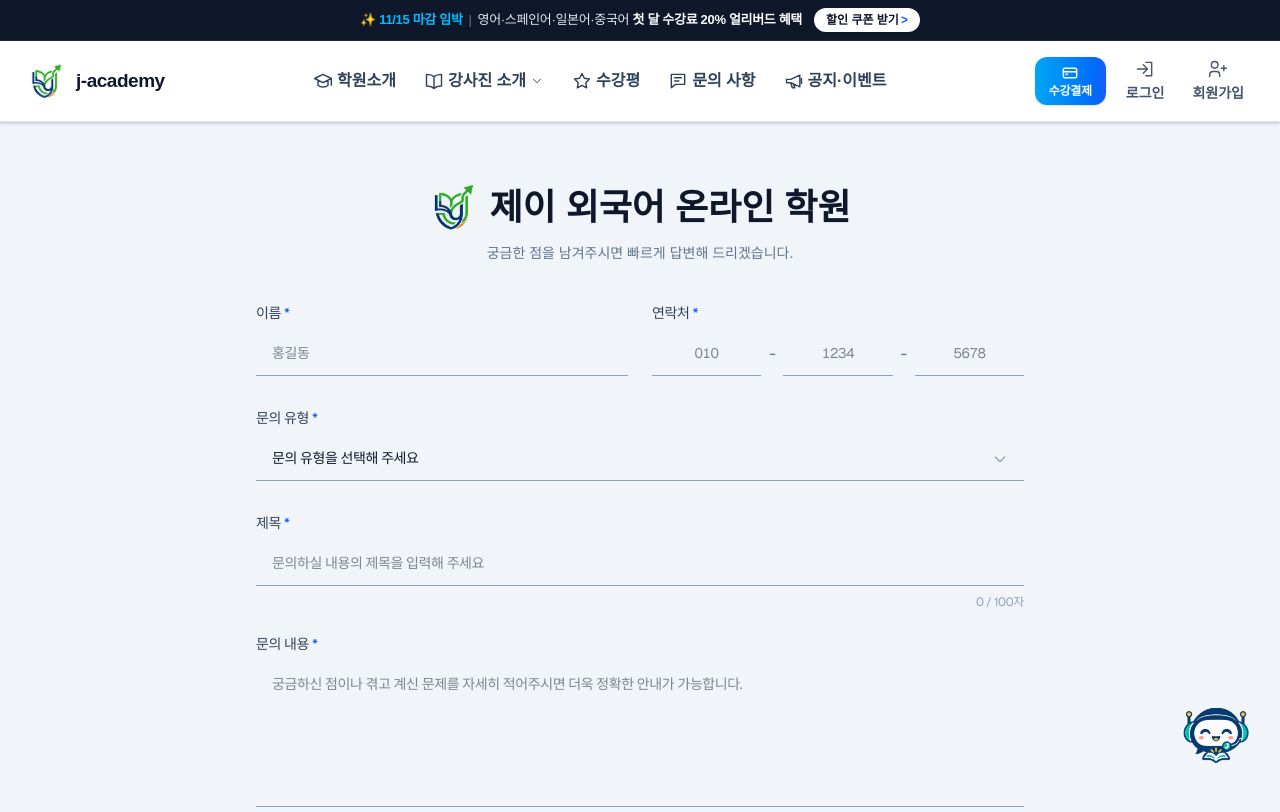
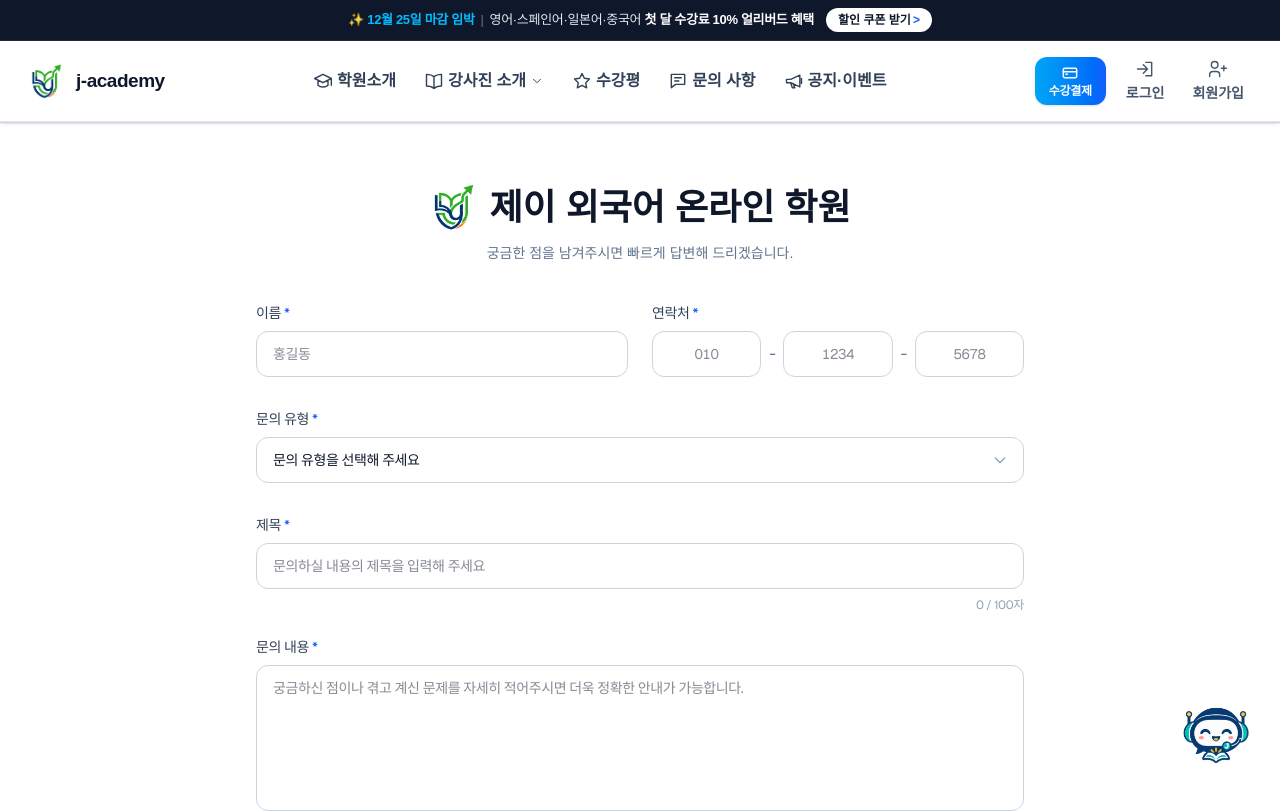
Before and after one commit to jeongjiyun777-ui/j-academy, a Next.js app in the folder frontend/: page /inquiries in a window 1280 px wide. Shown: the top 812 px of the page. Built offline with nearby package versions, Linux system fonts and the light colour scheme.

Commit message:
상단 할인 배너 문구와 문의폼 디자인 수정

```diff
--- a/frontend/app/(components)/header/Header.tsx
+++ b/frontend/app/(components)/header/Header.tsx
@@ -268,11 +268,11 @@ export default function Header() {
       <div className="w-full border-b border-slate-800 bg-slate-900 px-4 py-2 text-white">
         <div className="mx-auto flex max-w-7xl flex-wrap items-center justify-center gap-x-3 gap-y-1.5 text-xs sm:text-[13px]">
           <p className="flex flex-wrap items-center justify-center gap-x-1.5 gap-y-0.5 text-center tracking-tight text-slate-200">
-            <span className="font-bold text-sky-400">✨ 11/15 마감 임박</span>
+            <span className="font-bold text-sky-400">✨ 12월 25일 마감 임박</span>
             <span aria-hidden="true" className="hidden text-slate-500 sm:inline">|</span>
             <span>
               영어·스페인어·일본어·중국어{" "}
-              <strong className="font-semibold text-white">첫 달 수강료 20% 얼리버드 혜택</strong>
+              <strong className="font-semibold text-white">첫 달 수강료 10% 얼리버드 혜택</strong>
             </span>
           </p>
           <Link
--- a/frontend/app/(components)/inquiries/InquiryForm.tsx
+++ b/frontend/app/(components)/inquiries/InquiryForm.tsx
@@ -135,7 +135,7 @@ export default function InquiryForm({ id, className = "" }: InquiryFormProps) {
             value={name}
             onChange={handleInquiryInputChange}
             placeholder="홍길동"
-            className="border-b border-slate-400 bg-transparent px-4 py-3 text-sm text-slate-900 transition-all focus:border-blue-600 focus:outline-none focus:ring-0"
+            className="rounded-xl border border-slate-300 bg-white px-4 py-3 text-sm text-slate-900 transition-all focus:border-blue-600 focus:outline-none focus:ring-2 focus:ring-blue-600/15"
             required
           />
         </div>
@@ -160,7 +160,7 @@ export default function InquiryForm({ id, className = "" }: InquiryFormProps) {
               pattern="[0-9]{3}"
               value={phoneFirst}
               onChange={(event) => setPhoneFirst(event.target.value)}
-              className="min-w-0 flex-1 border-b border-slate-400 bg-transparent px-2 py-3 text-center text-sm tabular-nums text-slate-900 focus:border-blue-600 focus:outline-none focus:ring-0"
+              className="min-w-0 flex-1 rounded-xl border border-slate-300 bg-white px-2 py-3 text-center text-sm tabular-nums text-slate-900 focus:border-blue-600 focus:outline-none focus:ring-2 focus:ring-blue-600/15"
               required
             />
 
@@ -178,7 +178,7 @@ export default function InquiryForm({ id, className = "" }: InquiryFormProps) {
               aria-label="전화번호 가운데 자리"
               value={phoneMiddle}
               onChange={(event) => setPhoneMiddle(event.target.value)}
-              className="min-w-0 flex-1 border-b border-slate-400 bg-transparent px-2 py-3 text-center text-sm tabular-nums text-slate-900 focus:border-blue-600 focus:outline-none focus:ring-0"
+              className="min-w-0 flex-1 rounded-xl border border-slate-300 bg-white px-2 py-3 text-center text-sm tabular-nums text-slate-900 focus:border-blue-600 focus:outline-none focus:ring-2 focus:ring-blue-600/15"
               required
             />
 
@@ -196,7 +196,7 @@ export default function InquiryForm({ id, className = "" }: InquiryFormProps) {
               aria-label="전화번호 마지막 자리"
               value={phoneLast}
               onChange={(event) => setPhoneLast(event.target.value)}
-              className="min-w-0 flex-1 border-b border-slate-400 bg-transparent px-2 py-3 text-center text-sm tabular-nums text-slate-900 focus:border-blue-600 focus:outline-none focus:ring-0"
+              className="min-w-0 flex-1 rounded-xl border border-slate-300 bg-white px-2 py-3 text-center text-sm tabular-nums text-slate-900 focus:border-blue-600 focus:outline-none focus:ring-2 focus:ring-blue-600/15"
               required
             />
           </div>
@@ -213,7 +213,7 @@ export default function InquiryForm({ id, className = "" }: InquiryFormProps) {
             name="inquiry_type"
             value={inquiryType}
             onChange={handleInquiryInputChange}
-            className="w-full appearance-none border-b border-slate-400 bg-transparent px-4 py-3 text-sm text-slate-900 transition-all focus:border-blue-600 focus:outline-none focus:ring-0"
+            className="w-full appearance-none rounded-xl border border-slate-300 bg-white px-4 py-3 text-sm text-slate-900 transition-all focus:border-blue-600 focus:outline-none focus:ring-2 focus:ring-blue-600/15"
             required
           >
             <option value="">문의 유형을 선택해 주세요</option>
@@ -247,7 +247,7 @@ export default function InquiryForm({ id, className = "" }: InquiryFormProps) {
             value={title}
             onChange={handleInquiryInputChange}
             placeholder="문의하실 내용의 제목을 입력해 주세요"
-            className="border-b border-slate-400 bg-transparent px-4 py-3 text-sm text-slate-900 transition-all focus:border-blue-600 focus:outline-none focus:ring-0"
+            className="rounded-xl border border-slate-300 bg-white px-4 py-3 text-sm text-slate-900 transition-all focus:border-blue-600 focus:outline-none focus:ring-2 focus:ring-blue-600/15"
             required
           />
 
@@ -271,7 +271,7 @@ export default function InquiryForm({ id, className = "" }: InquiryFormProps) {
             onChange={handleInquiryInputChange}
             rows={6}
             placeholder="궁금하신 점이나 겪고 계신 문제를 자세히 적어주시면 더욱 정확한 안내가 가능합니다."
-            className="resize-none border-b border-slate-400 bg-transparent px-4 py-3 text-sm text-slate-900 transition-all focus:border-blue-600 focus:outline-none focus:ring-0"
+            className="resize-none rounded-xl border border-slate-300 bg-white px-4 py-3 text-sm text-slate-900 transition-all focus:border-blue-600 focus:outline-none focus:ring-2 focus:ring-blue-600/15"
             required
           />
 
--- a/frontend/app/(learning)/inquiries/page.tsx
+++ b/frontend/app/(learning)/inquiries/page.tsx
@@ -4,7 +4,7 @@ import InquiryForm from "../../(components)/inquiries/InquiryForm";
 
 export default function InquiryPage() {
   return (
-      <main className="relative flex min-h-screen flex-col items-center bg-slate-100 px-4 py-12">
+      <main className="relative flex min-h-screen flex-col items-center bg-white px-4 py-12">
         <div className="mb-10 flex flex-col items-center justify-center gap-3">
           <Link
             href="/"
--- a/frontend/app/page.tsx
+++ b/frontend/app/page.tsx
@@ -4,7 +4,7 @@ import InquiryForm from "./(components)/inquiries/InquiryForm";
 
 export default function Home() {
   return (
-    <main className="min-h-screen w-full bg-slate-100 pb-6">
+    <main className="min-h-screen w-full bg-white pb-6">
       <HomeSections />
 
       <InquiryForm id="inquiries" className="mx-auto max-w-4xl scroll-mt-64 px-5 py-12 sm:px-8 sm:py-16 md:scroll-mt-44 lg:scroll-mt-36" />
```
